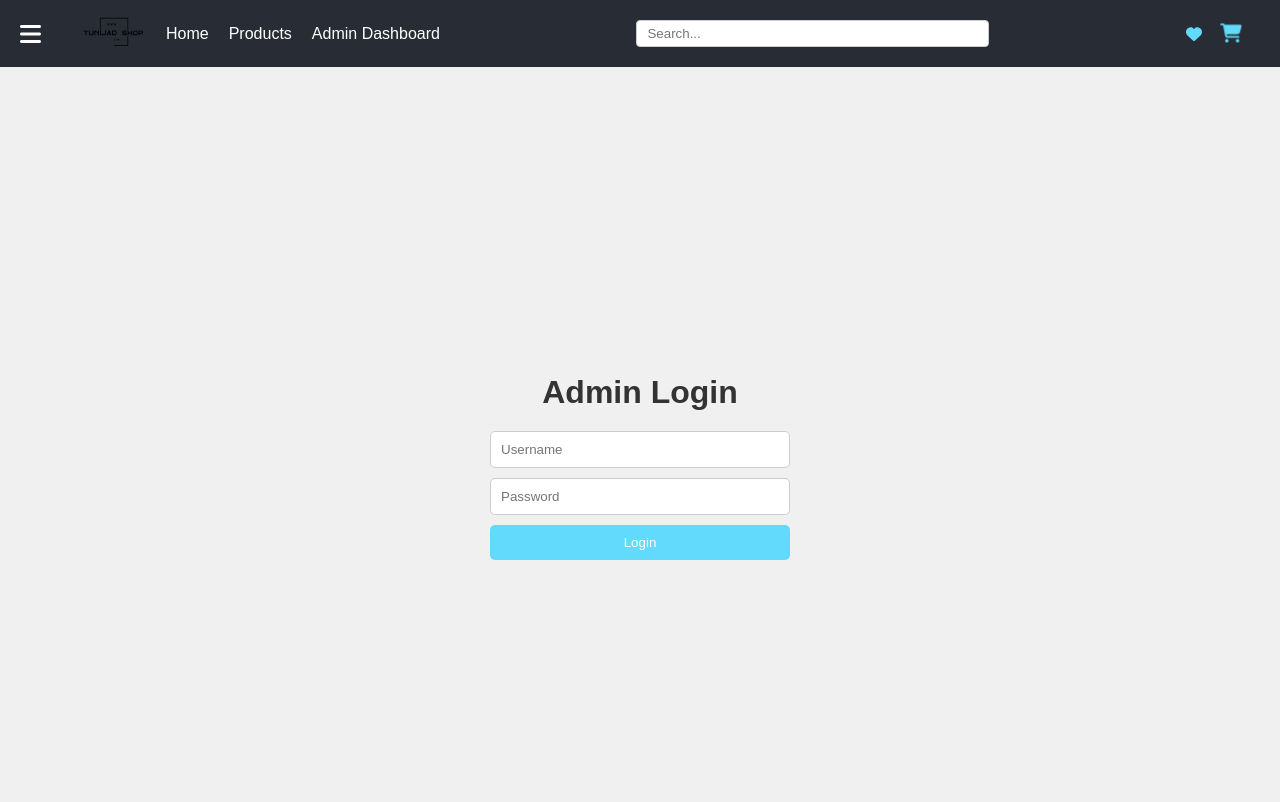
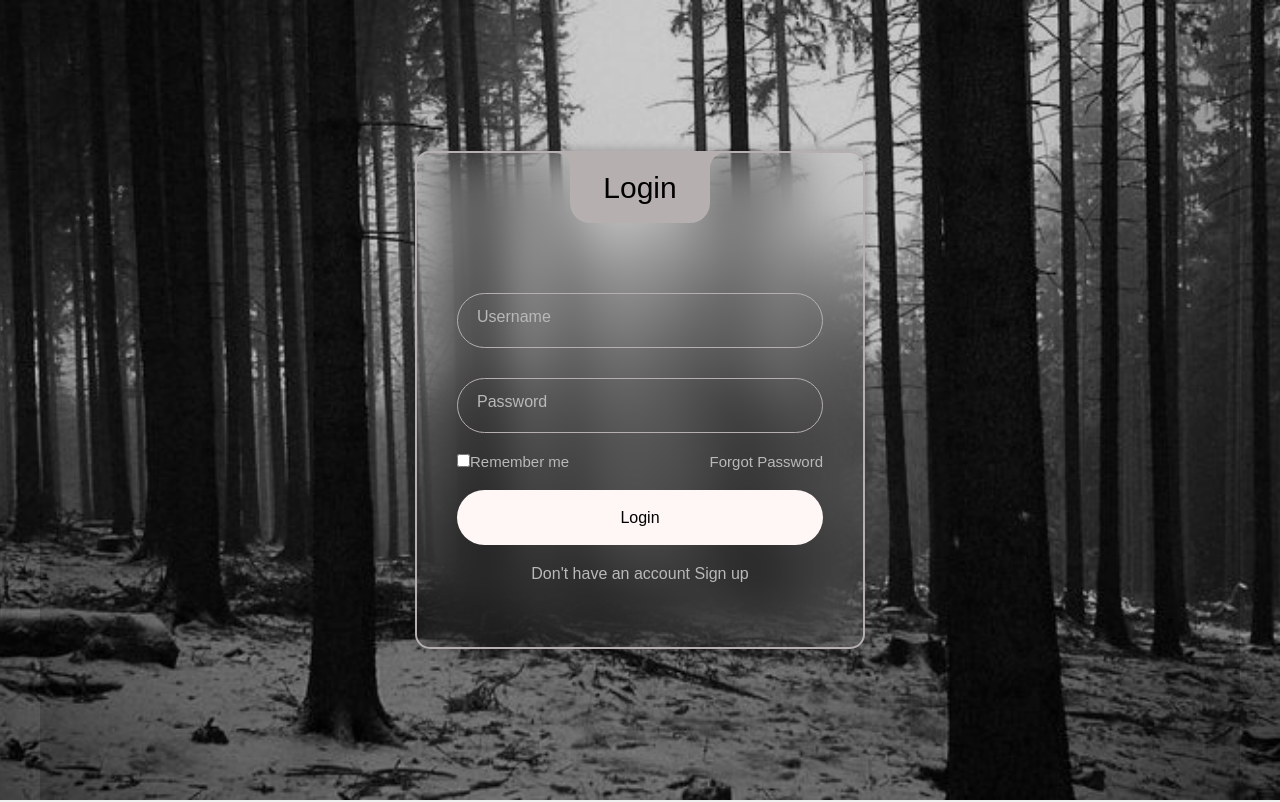
Before and after one commit to tb7ssem/tnbuild, a React (Create React App) app: page /login in a window 1280 px wide. Shown: the top 802 px of the page. Built offline with nearby package versions, Linux system fonts and the light colour scheme.

Commit message:
login page css

```diff
--- a/src/App.js
+++ b/src/App.js
@@ -15,17 +15,16 @@
   return (
     <div className="App">
       <Router>
-        <Header />
+        {window.location.pathname !== "/login" ? <Header /> : null}
         <Routes>
           <Route path="/" element={<Home />} />
           <Route path="/login" element={<Login />} />
           <Route path="/products" element={<Products />} />
           <Route path="/admin" element={<AdminDashboard />} />
           <Route path="/product/:id" element={<ProductDetails />} />
-
           <Route path="/shoppingcart" element={<ShoppingCart />} />
         </Routes>
-        <Footer />
+        {window.location.pathname !== "/login" ? <Footer /> : null}
       </Router>
     </div>
   );
--- a/src/pages/Login.css
+++ b/src/pages/Login.css
@@ -1,39 +1,178 @@
-.login {
-  display: flex;
-  flex-direction: column;
-  align-items: center;
-  justify-content: center;
-  height: 100vh;
-  background-color: #f0f0f0;
-  padding: 20px; /* Added for spacing */
+* {
+  padding: 0;
+  margin: 0;
+  box-sizing: border-box;
 }
 
-.login h1 {
-  margin-bottom: 20px;
+:root {
+  --second-color: #b9b9b9;
+  --primary-color: #b5afaf;
+  --background-color: #020101;
 }
 
-.login input {
-  margin-bottom: 10px;
-  padding: 10px;
-  width: 100%; /* Changed to 100% for responsiveness */
-  max-width: 300px; /* Added max-width */
-  border: 1px solid #ccc;
-  border-radius: 5px;
+body.login-page {
+  background-position: center;
+  background-image: url(./images/gb.jpg);
+  background-repeat: no-repeat;
+  background-size: cover;
+  background-attachment: fixed;
 }
 
-.login button {
-  padding: 10px 20px;
-  background-color: #61dafb;
-  border: none;
-  border-radius: 5px;
-  cursor: pointer;
-  transition: background-color 0.3s;
-  width: 100%; /* Changed to 100% for responsiveness */
-  max-width: 300px; /* Added max-width */
+a {
+  color: var(--second-color);
+  text-decoration: none;
 }
 
-.login button:hover {
-  background-color: #21a1f1;
+a:hover {
+  text-decoration: underline;
+}
+
+.container {
+  display: flex;
+  width: 100%;
+  min-height: 100vh;
+  justify-content: center;
+  align-items: center;
+  background-color: rgba(0, 0, 0, 0.2);
+}
+
+.login-container {
+  position: relative;
+  backdrop-filter: blur(25px);
+  width: 450px;
+  border: 2px solid var(--primary-color);
+  padding: 7.5em 2.5em 4em 2.5em;
+  border-radius: 15px;
+  box-shadow: 0px 0px 10px 2px rgba(0, 0, 0, 0.2);
+  color: var(--second-color);
+}
+
+.login-title {
+  position: absolute;
+  left: 50%;
+  top: 0;
+  display: flex;
+  transform: translateX(-50%);
+  justify-content: center;
+  align-items: center;
+  width: 140px;
+  background-color: var(--primary-color);
+  border-radius: 0 0 20px 20px;
+  height: 70px;
+}
+
+.login-title span {
+  color: var(--background-color);
+  font-size: 30px;
+}
+
+.login-title::before {
+  content: "";
+  top: 0;
+  left: -30px;
+  position: absolute;
+  border-top-right-radius: 50%;
+  width: 30px;
+  height: 30px;
+  box-shadow: 15px 0 0 0 var(--primary-color);
+  background: transparent;
+}
+
+.login-title::after {
+  content: "";
+  top: 0;
+  position: absolute;
+  height: 30px;
+  right: -30px;
+  width: 30px;
+  background: transparent;
+  border-top-left-radius: 50%;
+  box-shadow: -15px 0 0 0 var(--primary-color);
+}
+
+.input-wrapper {
+  position: relative;
+  flex-direction: column;
+  display: flex;
+  margin: 20px 0;
+}
+
+.input_field {
+  width: 100%;
+  font-size: 16px;
+  height: 55px;
+  color: var(--second-color);
+  background: transparent;
+  padding-inline: 20px 54px;
+  border-radius: 30px;
+  border: 1px solid var(--primary-color);
+  outline: none;
+}
+
+#user {
+  margin-bottom: 10px;
+}
+
+.label {
+  position: absolute;
+  transition: 0.2s;
+  top: 15px;
+  left: 20px;
+
+}
+
+.input_field:focus ~ .label ,
+.input_field:valid  .label {
+  position: absolute;
+  font-size: 14px;
+  top: -10px;
+  left: 20px;
+  background-color: var(--primary-color);
+  color: var(--background-color);
+  border-radius: 30px;
+  padding: 0 10px;
+}
+
+.icon {
+  position: absolute;
+  font-size: 20px;
+  top: 18px;
+  right: 25px;
+}
+
+.remember-forgot {
+
+  justify-content: space-between;
+  display: flex;
+  font-size: 15px;
+}
+
+
+
+.input-submit {
+  background: #fff6f6;
+  width: 100%;
+  height: 55px;
+  border-radius: 30px;
+  font-size: 16px;
+  font-weight: 500;
+  cursor: pointer;
+  border: none;
+  transition: 0.2s;
+
+}
+
+.input-submit:hover {
+  background: var(--primary-color);
+}
+
+.signup {
+  text-align: center;
+
+}
+
+.signup a {
+  font-weight: 500;
 }
 
 .error-message {
@@ -41,32 +180,11 @@
   margin-bottom: 10px;
 }
 
-.form-group {
-  margin-bottom: 15px;
+@media only screen and (max-width: 450px) {
+  .container {
+    padding: 0 20px;
+  }
+  .login-container {
+    padding: 7.5em 1.5em 4em 1.5em;
+  }
 }
-
-.form-group label {
-  display: block;
-  margin-bottom: 5px;
-}
-
-.form-group input {
-  width: 100%;
-  padding: 8px;
-  border: 1px solid #ddd;
-  border-radius: 5px;
-}
-
-button {
-  width: 100%;
-  padding: 10px;
-  background-color: #007bff;
-  color: white;
-  border: none;
-  border-radius: 5px;
-  cursor: pointer;
-}
-
-button:hover {
-  background-color: #0056b3;
-}
--- a/src/pages/Login.jsx
+++ b/src/pages/Login.jsx
@@ -1,4 +1,5 @@
-import React, { useState } from "react";
+import React, { useEffect } from "react";
+import { useState } from "react";
 import { useNavigate } from "react-router-dom";
 import "./Login.css"; // Ensure this file exists
 
@@ -8,12 +9,20 @@
   const [error, setError] = useState("");
   const navigate = useNavigate();
 
+  useEffect(() => {
+    document.body.classList.add("login-page");
+    return () => {
+      document.body.classList.remove("login-page");
+    };
+  }, []);
+
   const checkID = () => {
     if (username === "admin" && password === "admin") return true;
     return false;
   };
 
-  const handleLogin = () => {
+  const handleLogin = (e) => {
+    e.preventDefault();
     if (checkID(username, password)) {
       navigate("/admin-dashboard");
     } else {
@@ -22,22 +31,60 @@
   };
 
   return (
-    <div className="login">
-      <h1>Admin Login</h1>
+    <div className="container">
+      <div className="login-container">
+        <div className="login-title">
+          <span>Login</span>
+        </div>
         {error && <p className="error-message">{error}</p>}
+        <form onSubmit={handleLogin}>
+          <div className="input-wrapper">
             <input
               type="text"
+              id="user"
+              className="input_field"
               value={username}
               onChange={(e) => setUsername(e.target.value)}
-        placeholder="Username"
+              required
             />
+            <label htmlFor="user" className="label">
+              Username
+            </label>
+            <i className="fe-regular fa-user icon"></i>
+          </div>
+          <div className="input-wrapper">
             <input
               type="password"
+              id="pass"
+              className="input_field"
               value={password}
               onChange={(e) => setPassword(e.target.value)}
-        placeholder="Password"
+              required
             />
-      <button onClick={handleLogin}>Login</button>
+            <label htmlFor="pass" className="label">
+              Password
+            </label>
+            <i className="fe-solid fa-lock icon"></i>
+          </div>
+          <div className="remember-forgot">
+            <div className="remember-me">
+              <input type="checkbox" id="remember" />
+              <label htmlFor="remember">Remember me</label>
+            </div>
+            <div className="forgot">
+              <a href="#">Forgot Password</a>
+            </div>
+          </div>
+          <div className="input-wrapper">
+            <input type="submit" className="input-submit" value="Login" />
+          </div>
+          <div className="signup">
+            <span>
+              Don't have an account <a href="#">Sign up</a>
+            </span>
+          </div>
+        </form>
+      </div>
     </div>
   );
 };
```
Also changed, not shown: src/pages/images/gb.jpg (added). Lines whose indentation alone changed are shown as unchanged.
